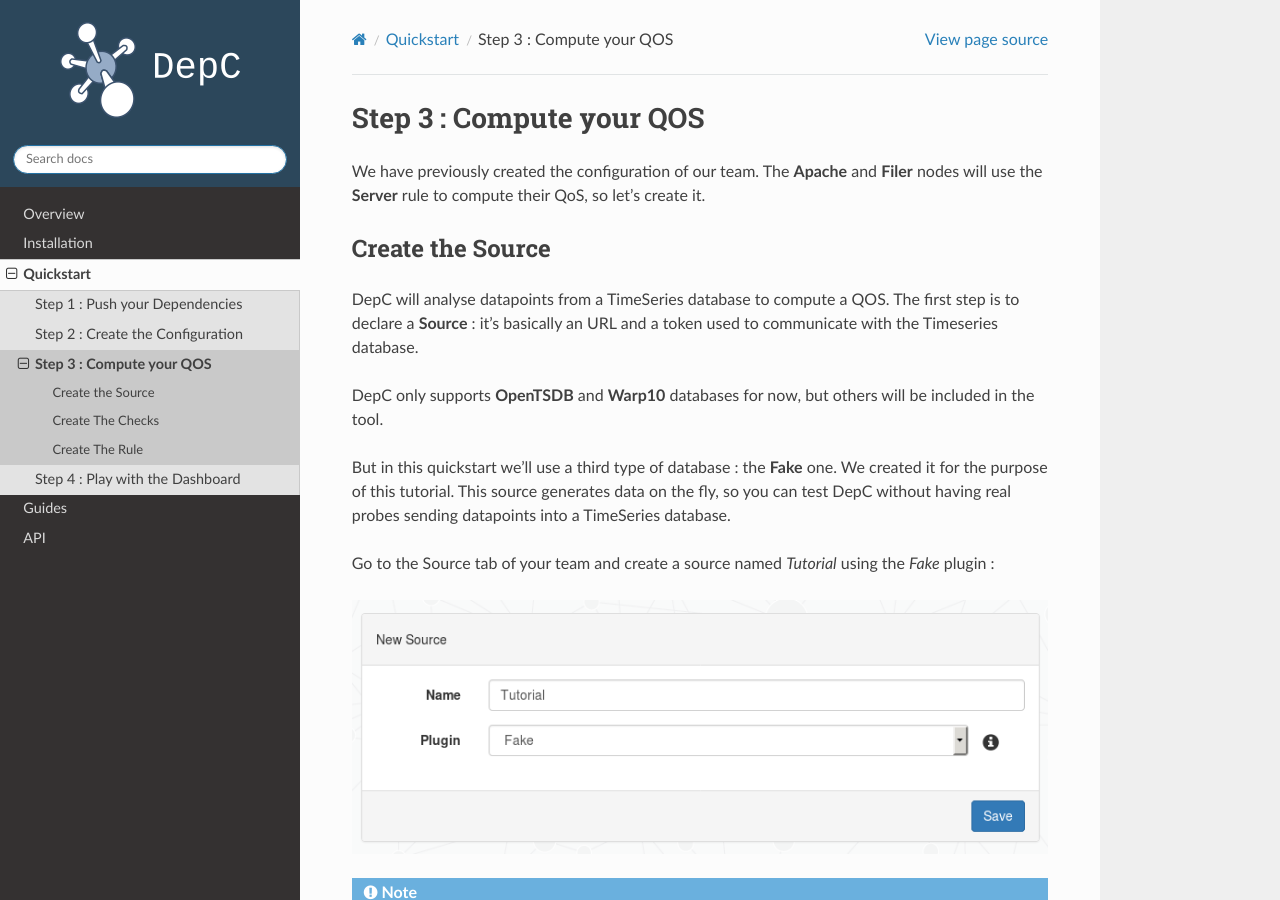
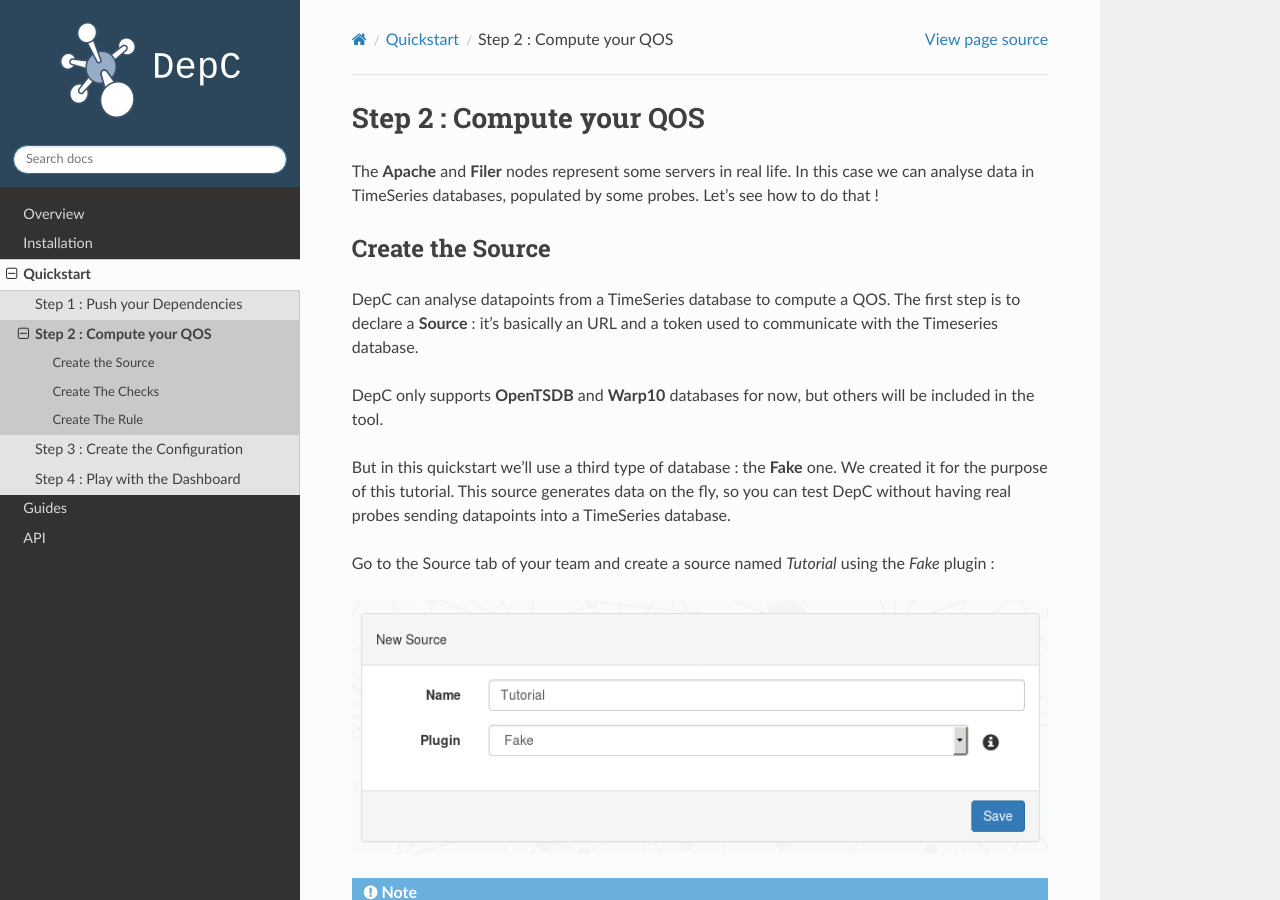
Before and after one commit to ovh/depc, a Sphinx documentation site: the page built from docs/quickstart/qos.rst, in a window 1280 px wide and 900 px high. Built offline with Sphinx 7.4.7 and the Read the Docs theme 2.0.0, drawn with Linux system fonts in a browser that asks for light colours; pages that are not in the unit, such as notebooks, are missing from menus.

Commit message:
doc(quickstart): move the creation of rule before the configuration
Signed-off-by: Nicolas Crocfer <nicolas.crocfer@corp.ovh.com>

```diff
--- a/docs/quickstart/index.rst
+++ b/docs/quickstart/index.rst
@@ -9,8 +9,8 @@ Quickstart
    :maxdepth: 2
 
    dependencies
+   qos
    configuration
-   qos
    dashboard
 
 .. note::
--- a/docs/quickstart/qos.rst
+++ b/docs/quickstart/qos.rst
@@ -1,16 +1,16 @@
 .. _qos:
 
-Step 3 : Compute your QOS
+Step 2 : Compute your QOS
 =========================
 
-We have previously created the configuration of our team. The **Apache**
-and **Filer** nodes will use the **Server** rule to compute their QoS,
-so let's create it.
+The **Apache** and **Filer** nodes represent some servers in real life. In
+this case we can analyse data in TimeSeries databases, populated by some
+probes. Let's see how to do that !
 
 Create the Source
 -----------------
 
-DepC will analyse datapoints from a TimeSeries database to compute a QOS.
+DepC can analyse datapoints from a TimeSeries database to compute a QOS.
 The first step is to declare a **Source** : it’s basically an URL and a
 token used to communicate with the Timeseries database.
 
```
Also changed, not shown: docs/quickstart/configuration.rst (+7 -4 lines).
